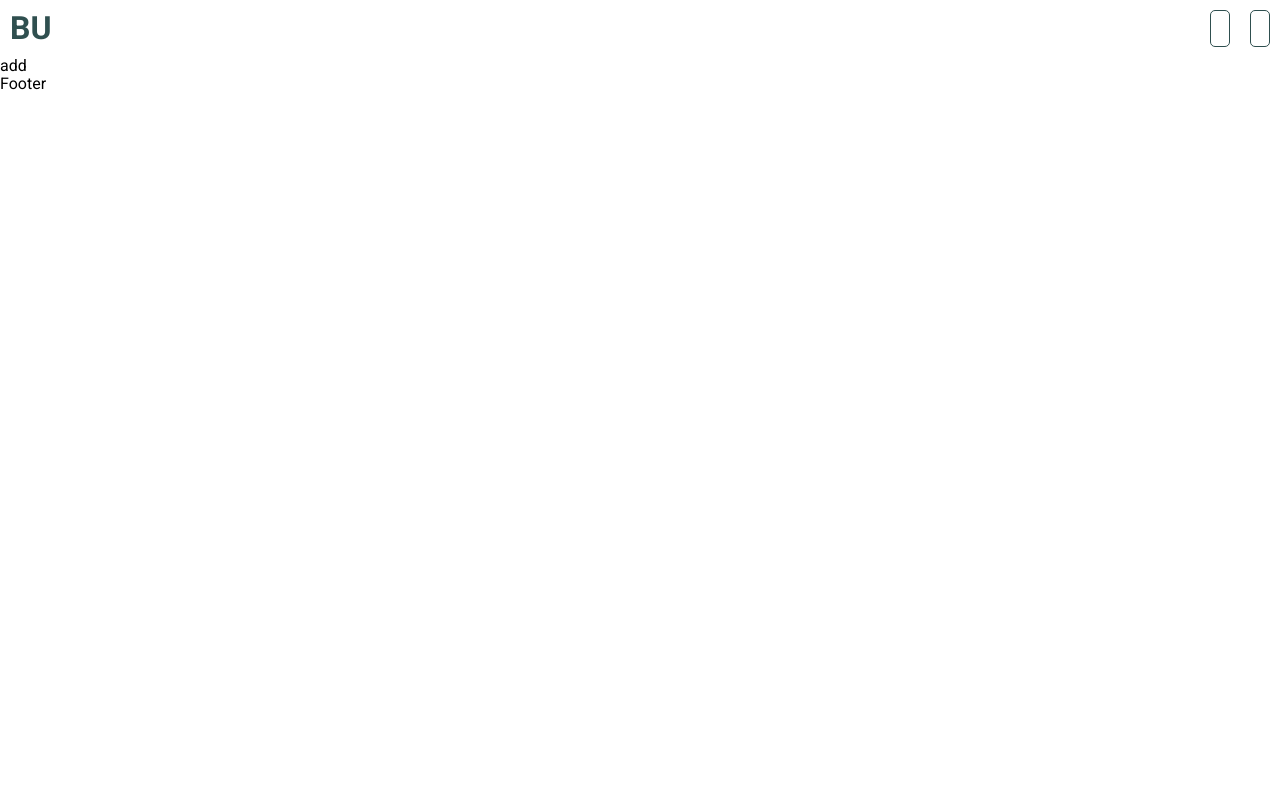
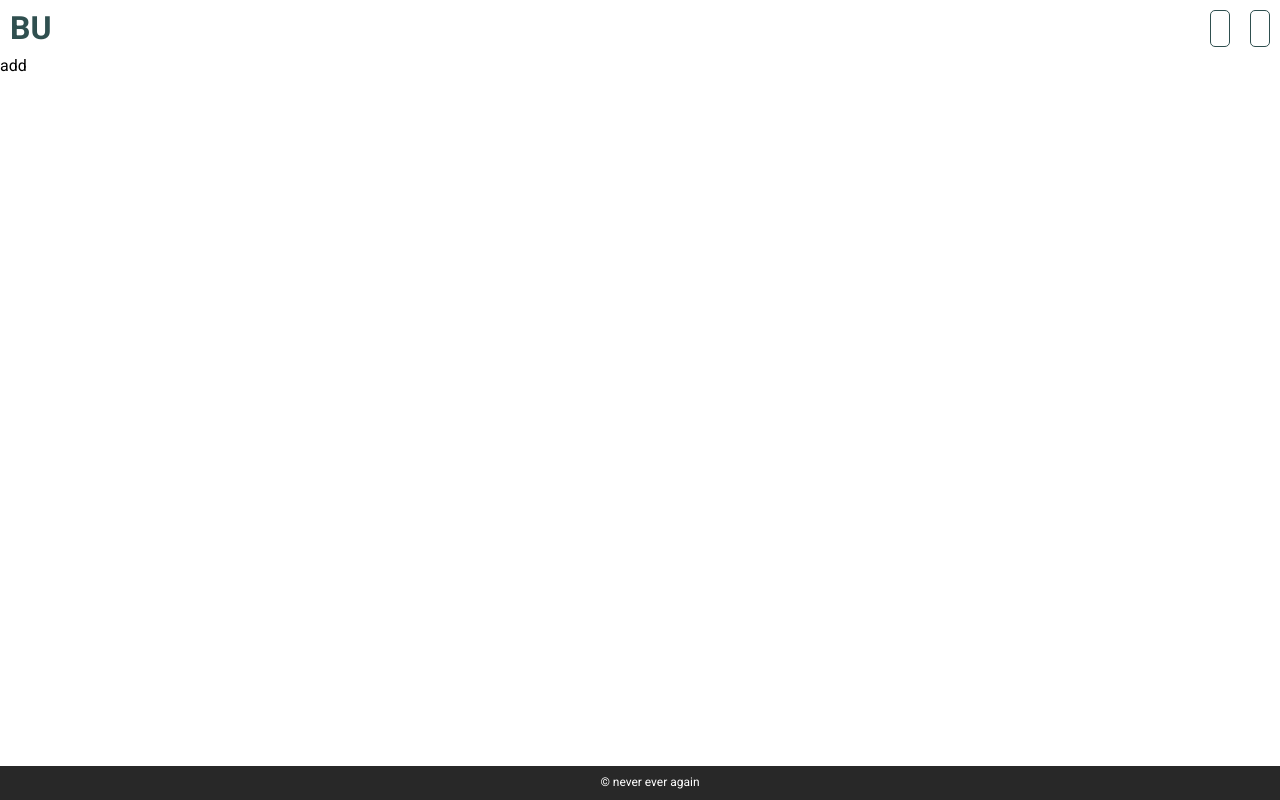
Before and after one commit to JarLob/react-atsiskaitymas, a React (Create React App) app: page /new-post in a window 1280 px wide. Built offline with nearby package versions, Linux system fonts and the light colour scheme.

Commit message:
Footer html and scss done

```diff
--- a/src/components/pages/HomePage.jsx
+++ b/src/components/pages/HomePage.jsx
@@ -1,5 +1,5 @@
 import Header from "../sections/header/Header";
-import Footer from "../sections/Footer"
+import Footer from "../sections/footer/Footer"
 
 const HomePage = () => {
 
--- a/src/components/pages/Login.jsx
+++ b/src/components/pages/Login.jsx
@@ -1,5 +1,5 @@
 import Header from "../sections/header/Header";
-import Footer from "../sections/Footer"
+import Footer from "../sections/footer/Footer"
 
 const Login = () => {
 
--- a/src/components/pages/NewPost.jsx
+++ b/src/components/pages/NewPost.jsx
@@ -1,5 +1,5 @@
 import Header from "../sections/header/Header";
-import Footer from "../sections/Footer"
+import Footer from "../sections/footer/Footer"
 
 const NewPost = () => {
 
--- a/src/components/pages/Registration.jsx
+++ b/src/components/pages/Registration.jsx
@@ -1,5 +1,5 @@
 import Header from "../sections/header/Header";
-import Footer from "../sections/Footer"
+import Footer from "../sections/footer/Footer"
 
 const Registration = () => {
 
--- a/src/components/sections/Footer.jsx
+++ b/src/components/sections/footer/Footer.jsx
@@ -1,8 +1,10 @@
+import "./footer.scss"
+
 const Footer = () => {
 
     return (
       <footer className = "footer">
-        Footer
+        <p> &copy; never ever again</p>
       </footer>
     );
   }
--- /dev/null
+++ b/src/components/sections/footer/footer.css
@@ -0,0 +1,10 @@
+footer {
+  position: fixed;
+  bottom: 0;
+  background-color: rgb(40, 40, 40);
+  color: white;
+  font-size: 12px;
+  width: 100%;
+  text-align: center;
+  padding: 10px;
+}/*# sourceMappingURL=footer.css.map */
--- /dev/null
+++ b/src/components/sections/footer/footer.scss
@@ -0,0 +1,10 @@
+footer{
+    position: fixed;
+    bottom: 0;
+    background-color: rgb(40, 40, 40);
+    color: white;
+    font-size: 12px;
+    width: 100%;
+    text-align: center;
+    padding: 10px;
+}
```
Also changed, not shown: 1 other file (tests, documents, lock files or other folders).
